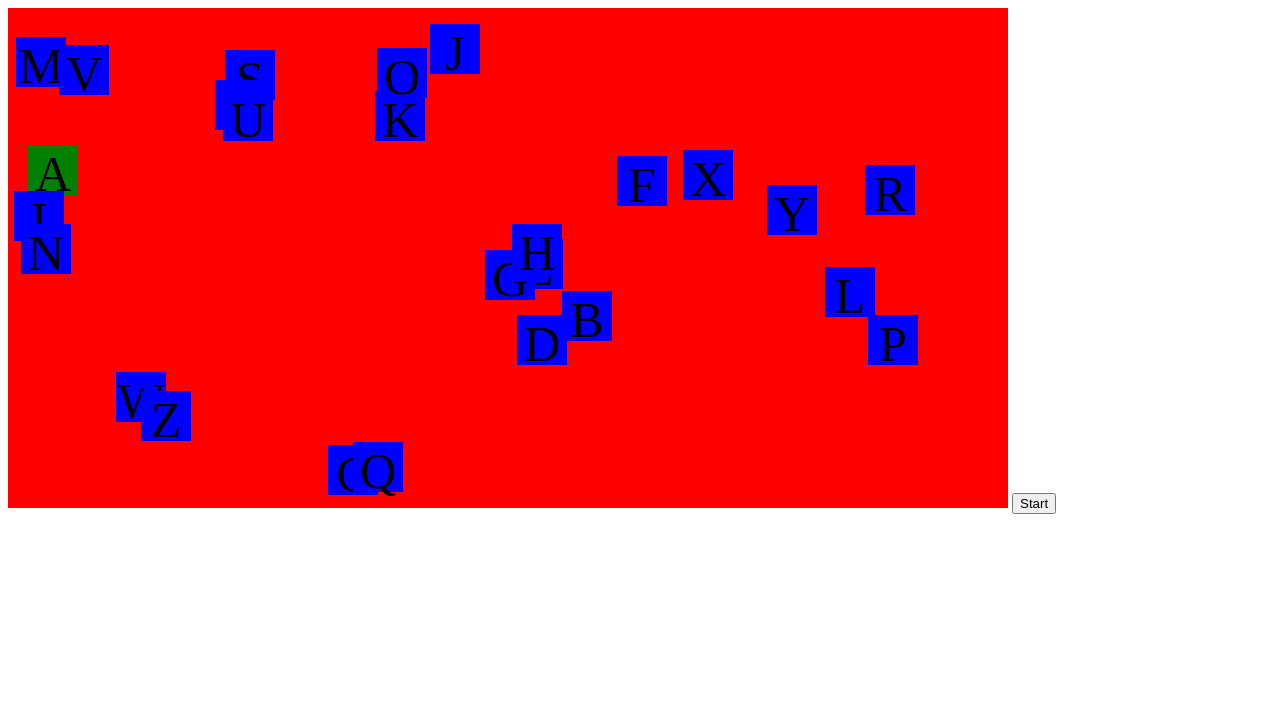
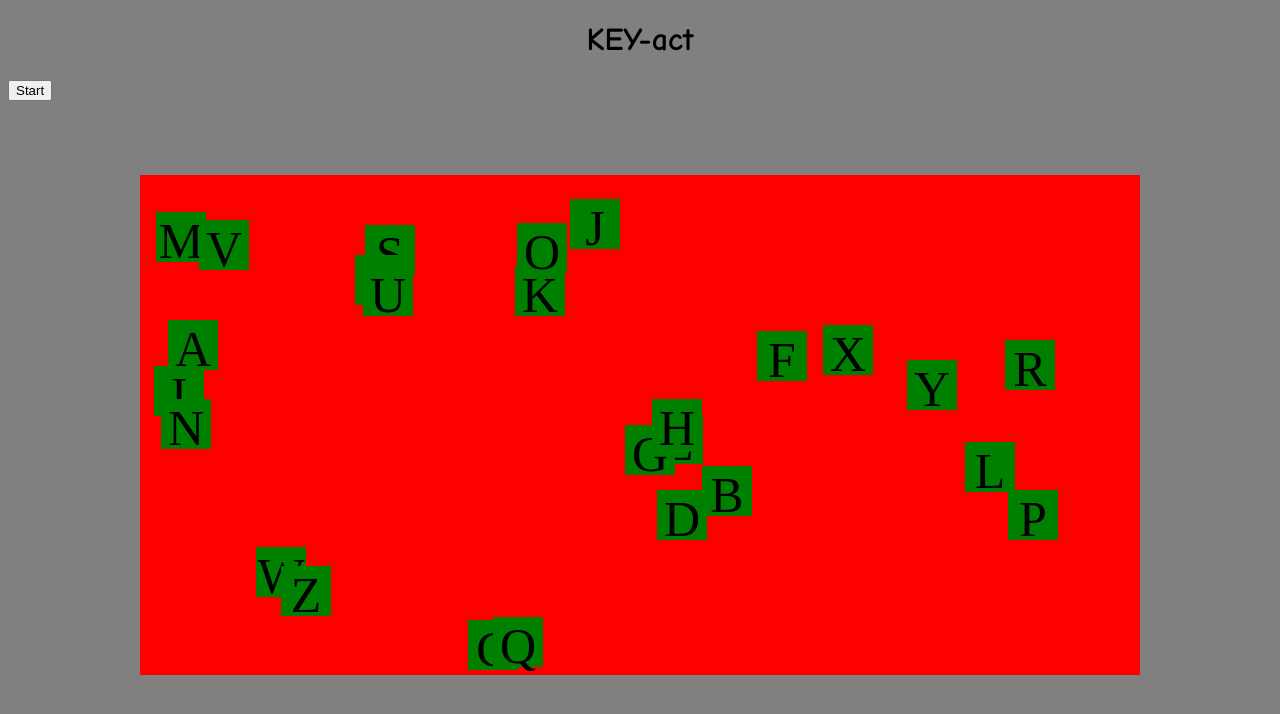
Before and after one commit to Omaynard/Key-Act, a plain HTML site: page index.html in a window 1280 px wide. Both pictures are taken after a click on the button "Start". Drawn offline with nearby package versions, Linux system fonts and the light colour scheme.

Commit message:
Dryer code using Jquery

```diff
--- a/index.html
+++ b/index.html
@@ -8,33 +8,37 @@
 
 </head>
 <body>
+<h1> KEY-act</h1>
 <div class= 'container'>
-<div id= 'a'> A </div>
-<div id= 'b'>B</div>
-<div id= 'c'>C</div>
-<div id= 'd'>D</div>
-<div id= 'e'>E</div>
-<div id= 'f'>F</div>
-<div id= 'g'>G</div>
-<div id= 'h'>H</div>
-<div id= 'i'>I</div>
-<div id= 'j'>J</div>
-<div id= 'k'>K</div>
-<div id= 'l'>L</div>
-<div id= 'm'>M</div>
-<div id= 'n'>N</div>
-<div id= 'o'>O</div>
-<div id= 'p'>P</div>
-<div id= 'q'>Q</div>
-<div id= 'r'>R</div>
-<div id= 's'>S</div>
-<div id= 't'>T</div>
-<div id= 'u'>U</div>
-<div id= 'v'>V</div>
-<div id= 'w'>W</div>
-<div id= 'x'>X</div>
-<div id= 'y'>Y</div>
-<div id= 'z'>Z</div>
+<div class= 'keys'> A </div>
+<div class= 'keys'> B </div>
+<div class= 'keys'> C </div>
+<div class= 'keys'> D </div>
+<div class= 'keys'> E </div>
+<div class= 'keys'> F </div>
+<div class= 'keys'> G </div>
+<div class= 'keys'> H </div>
+<div class= 'keys'> I </div>
+<div class= 'keys'> J </div>
+<div class= 'keys'> K </div>
+<div class= 'keys'> L </div>
+<div class= 'keys'> M </div>
+<div class= 'keys'> N </div>
+<div class= 'keys'> O </div>
+<div class= 'keys'> P </div>
+<div class= 'keys'> Q </div>
+<div class= 'keys'> R </div>
+<div class= 'keys'> S </div>
+<div class= 'keys'> T </div>
+<div class= 'keys'> U </div>
+<div class= 'keys'> V </div>
+<div class= 'keys'> W </div>
+<div class= 'keys'> X </div>
+<div class= 'keys'> Y </div>
+<div class= 'keys'> Z </div>
+
+
+
 
 
 </div>
--- a/main.js
+++ b/main.js
@@ -1,6 +1,48 @@
 $(function(){
-	var $buttonstart = $('#startbutton')
-	$buttonstart.click(animateDiv)
+
+	var $divs = $('.keys');
+
+
+	var $buttonstart = $('#startbutton');
+
+	// var $divs = $('.keys');
+	// var $ds = $divs.not('.flip');
+	// $ds.eq(Math.floor(Math.random() * $ds.length)).addClass('flip');
+
+
+//Press the start button loops through all the elements with the class.keys and calls the animatediv with the value of eahc index of the array of that class
+	$buttonstart.click(function(event){
+		randomAddClass();
+
+		$divs.each(function(){
+	 	animateDiv($(this))
+
+	 	})
+
+
+	});
+
+	function randomAddClass (){
+		var timeout = Math.floor(Math.random()*(5000-2000+1))+2000
+		setTimeout(function (){
+
+        var $ds = $divs.not('.flip');
+
+		$ds.eq(Math.floor(Math.random() * $ds.length)).addClass('flip');
+
+
+		},timeout)
+
+
+
+	}
+
+
+
+
+
+
+
 
 	function makeNewPosition(){
 
@@ -15,112 +57,112 @@ $(function(){
 
 }
 
-function animateDiv(){
-    var newPostion_a = makeNewPosition();
-    var newPostion_b	= makeNewPosition();
-    var newPostion_c	= makeNewPosition();
-    var newPostion_d	= makeNewPosition();
-    var newPostion_e	= makeNewPosition();
-    var newPostion_f	= makeNewPosition();
-    var newPostion_g	= makeNewPosition();
-    var newPostion_h	= makeNewPosition();
-    var newPostion_i	= makeNewPosition();
-    var newPostion_j	= makeNewPosition();
-    var newPostion_k	= makeNewPosition();
-    var newPostion_l	= makeNewPosition();
-    var newPostion_m	= makeNewPosition();
-    var newPostion_n	= makeNewPosition();
-    var newPostion_o	= makeNewPosition();
-    var newPostion_p	= makeNewPosition();
-    var newPostion_q	= makeNewPosition();
-    var newPostion_r	= makeNewPosition();
-    var newPostion_s	= makeNewPosition();
-    var newPostion_t	= makeNewPosition();
-    var newPostion_u	= makeNewPosition();
-    var newPostion_v	= makeNewPosition();
-    var newPostion_w	= makeNewPosition();
-    var newPostion_x	= makeNewPosition();
-    var newPostion_y	= makeNewPosition();
-    var newPostion_z	= makeNewPosition();
+ function animateDiv(key){
+     var newkey = makeNewPosition();
+//     var newPostion_b	= makeNewPosition();
+//     var newPostion_c	= makeNewPosition();
+//     var newPostion_d	= makeNewPosition();
+//     var newPostion_e	= makeNewPosition();
+//     var newPostion_f	= makeNewPosition();
+//     var newPostion_g	= makeNewPosition();
+//     var newPostion_h	= makeNewPosition();
+//     var newPostion_i	= makeNewPosition();
+//     var newPostion_j	= makeNewPosition();
+//     var newPostion_k	= makeNewPosition();
+//     var newPostion_l	= makeNewPosition();
+//     var newPostion_m	= makeNewPosition();
+//     var newPostion_n	= makeNewPosition();
+//     var newPostion_o	= makeNewPosition();
+//     var newPostion_p	= makeNewPosition();
+//     var newPostion_q	= makeNewPosition();
+//     var newPostion_r	= makeNewPosition();
+//     var newPostion_s	= makeNewPosition();
+//     var newPostion_t	= makeNewPosition();
+//     var newPostion_u	= makeNewPosition();
+//     var newPostion_v	= makeNewPosition();
+//     var newPostion_w	= makeNewPosition();
+//     var newPostion_x	= makeNewPosition();
+//     var newPostion_y	= makeNewPosition();
+//     var newPostion_z	= makeNewPosition();
 
-    $('#a').animate({ top: newPostion_a[0], left: newPostion_a[1] }, function(){
-      animateDiv();
-    });
-	$('#b').animate({ top: newPostion_b[0], left: newPostion_b[1] }, function(){
-      animateDiv();
-    });
-    $('#c').animate({ top: newPostion_c[0], left: newPostion_c[1] }, function(){
-      animateDiv();
-    });
-    $('#d').animate({ top: newPostion_d[0], left: newPostion_d[1] }, function(){
-      animateDiv();
-    });
-    $('#e').animate({ top: newPostion_e[0], left: newPostion_e[1] }, function(){
-      animateDiv();
-    });
-    $('#f').animate({ top: newPostion_f[0], left: newPostion_f[1] }, function(){
-      animateDiv();
-    });
-    $('#g').animate({ top: newPostion_g[0], left: newPostion_g[1] }, function(){
-      animateDiv();
-    });
-    $('#h').animate({ top: newPostion_h[0], left: newPostion_h[1] }, function(){
-      animateDiv();
-    });
-    $('#i').animate({ top: newPostion_i[0], left: newPostion_i[1] }, function(){
-      animateDiv();
-    });
-    $('#j').animate({ top: newPostion_j[0], left: newPostion_j[1] }, function(){
-      animateDiv();
-    });
-    $('#k').animate({ top: newPostion_k[0], left: newPostion_k[1] }, function(){
-      animateDiv();
-    });
-    $('#l').animate({ top: newPostion_l[0], left: newPostion_l[1] }, function(){
-      animateDiv();
-    });
-    $('#m').animate({ top: newPostion_m[0], left: newPostion_m[1] }, function(){
-      animateDiv();
-    });
-    $('#n').animate({ top: newPostion_n[0], left: newPostion_n[1] }, function(){
-      animateDiv();
-    });
-    $('#o').animate({ top: newPostion_o[0], left: newPostion_o[1] }, function(){
-      animateDiv();
-    });
-    $('#p').animate({ top: newPostion_p[0], left: newPostion_p[1] }, function(){
-      animateDiv();
-    });
-    $('#q').animate({ top: newPostion_q[0], left: newPostion_q[1] }, function(){
-      animateDiv();
-    });
-    $('#r').animate({ top: newPostion_r[0], left: newPostion_r[1] }, function(){
-      animateDiv();
-    });
-    $('#s').animate({ top: newPostion_s[0], left: newPostion_s[1] }, function(){
-      animateDiv();
-    });
-    $('#t').animate({ top: newPostion_t[0], left: newPostion_t[1] }, function(){
-      animateDiv();
-    });
-    $('#u').animate({ top: newPostion_u[0], left: newPostion_u[1] }, function(){
-      animateDiv();
-    });
-    $('#v').animate({ top: newPostion_v[0], left: newPostion_v[1] }, function(){
-      animateDiv();
-    });
-    $('#w').animate({ top: newPostion_w[0], left: newPostion_w[1] }, function(){
-      animateDiv();
-    });
-    $('#x').animate({ top: newPostion_x[0], left: newPostion_x[1] }, function(){
-      animateDiv();
-    });
-    $('#y').animate({ top: newPostion_y[0], left: newPostion_y[1] }, function(){
-      animateDiv();
-    });
-    $('#z').animate({ top: newPostion_z[0], left: newPostion_z[1] }, function(){
-      animateDiv();
-    });
+     $(key).animate({ top: newkey[0], left: newkey[1] }, function(){
+       animateDiv(key);
+     });
+// 	$('#b').animate({ top: newPostion_b[0], left: newPostion_b[1] }, function(){
+//       animateDiv();
+//     });
+//     $('#c').animate({ top: newPostion_c[0], left: newPostion_c[1] }, function(){
+//       animateDiv();
+//     });
+//     $('#d').animate({ top: newPostion_d[0], left: newPostion_d[1] }, function(){
+//       animateDiv();
+//     });
+//     $('#e').animate({ top: newPostion_e[0], left: newPostion_e[1] }, function(){
+//       animateDiv();
+//     });
+//     $('#f').animate({ top: newPostion_f[0], left: newPostion_f[1] }, function(){
+//       animateDiv();
+//     });
+//     $('#g').animate({ top: newPostion_g[0], left: newPostion_g[1] }, function(){
+//       animateDiv();
+//     });
+//     $('#h').animate({ top: newPostion_h[0], left: newPostion_h[1] }, function(){
+//       animateDiv();
+//     });
+//     $('#i').animate({ top: newPostion_i[0], left: newPostion_i[1] }, function(){
+//       animateDiv();
+//     });
+//     $('#j').animate({ top: newPostion_j[0], left: newPostion_j[1] }, function(){
+//       animateDiv();
+//     });
+//     $('#k').animate({ top: newPostion_k[0], left: newPostion_k[1] }, function(){
+//       animateDiv();
+//     });
+//     $('#l').animate({ top: newPostion_l[0], left: newPostion_l[1] }, function(){
+//       animateDiv();
+//     });
+//     $('#m').animate({ top: newPostion_m[0], left: newPostion_m[1] }, function(){
+//       animateDiv();
+//     });
+//     $('#n').animate({ top: newPostion_n[0], left: newPostion_n[1] }, function(){
+//       animateDiv();
+//     });
+//     $('#o').animate({ top: newPostion_o[0], left: newPostion_o[1] }, function(){
+//       animateDiv();
+//     });
+//     $('#p').animate({ top: newPostion_p[0], left: newPostion_p[1] }, function(){
+//       animateDiv();
+//     });
+//     $('#q').animate({ top: newPostion_q[0], left: newPostion_q[1] }, function(){
+//       animateDiv();
+//     });
+//     $('#r').animate({ top: newPostion_r[0], left: newPostion_r[1] }, function(){
+//       animateDiv();
+//     });
+//     $('#s').animate({ top: newPostion_s[0], left: newPostion_s[1] }, function(){
+//       animateDiv();
+//     });
+//     $('#t').animate({ top: newPostion_t[0], left: newPostion_t[1] }, function(){
+//       animateDiv();
+//     });
+//     $('#u').animate({ top: newPostion_u[0], left: newPostion_u[1] }, function(){
+//       animateDiv();
+//     });
+//     $('#v').animate({ top: newPostion_v[0], left: newPostion_v[1] }, function(){
+//       animateDiv();
+//     });
+//     $('#w').animate({ top: newPostion_w[0], left: newPostion_w[1] }, function(){
+//       animateDiv();
+//     });
+//     $('#x').animate({ top: newPostion_x[0], left: newPostion_x[1] }, function(){
+//       animateDiv();
+//     });
+//     $('#y').animate({ top: newPostion_y[0], left: newPostion_y[1] }, function(){
+//       animateDiv();
+//     });
+//     $('#z').animate({ top: newPostion_z[0], left: newPostion_z[1] }, function(){
+//       animateDiv();
+//     });
 
 
 };
--- a/style.css
+++ b/style.css
@@ -1,25 +1,55 @@
+body{
+
+	background-color: grey;
+}
+
 .container{
 	width: 1000px;
 	height:500px;
 	background-color: red;
 	display:inline-block;
-	position:relative;
+	position: absolute;
+    top: 50%;
+    left: 50%;
+    margin-top: -225px;
+    margin-left: -500px;
+	/*position:fixed;
+	margin-left: 125px;
+	margin-top:150px;*/
 
 }
 
-#a{
+.keys{
 
 	height :50px;
 	width:50px;
 	display:inline-block;
 	margin:10px;
 	background-color: green;
-	position: fixed;
+	position: absolute;
 	font-size :50px;
 	text-align:center;
+	/*margin-left: 125px;
+	margin-top:150px;*/
 
 }
-#b{
+.flip{
+	background-color: blue !important;
+}
+h1{
+
+	text-align:center;
+	font-family: 'Comic Sans MS';
+	left: 50%;
+}
+
+button{
+
+	margin:0 auto;
+	position:absolute;
+}
+
+/*#b{
 
 	height :50px;
 	width:50px;
@@ -293,4 +323,4 @@
 	position:fixed;
 	font-size :50px;
 	text-align:center;
-}
+}*/
```
